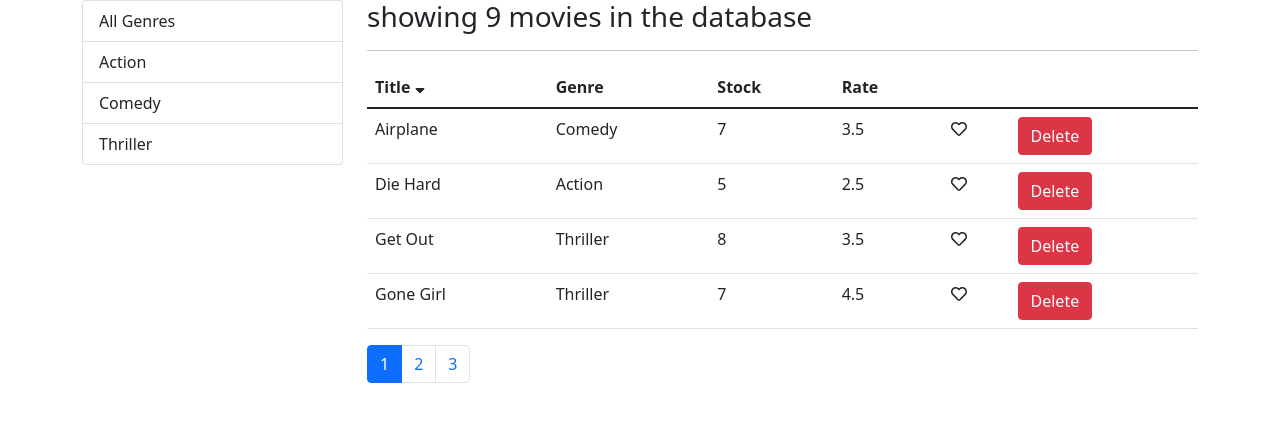
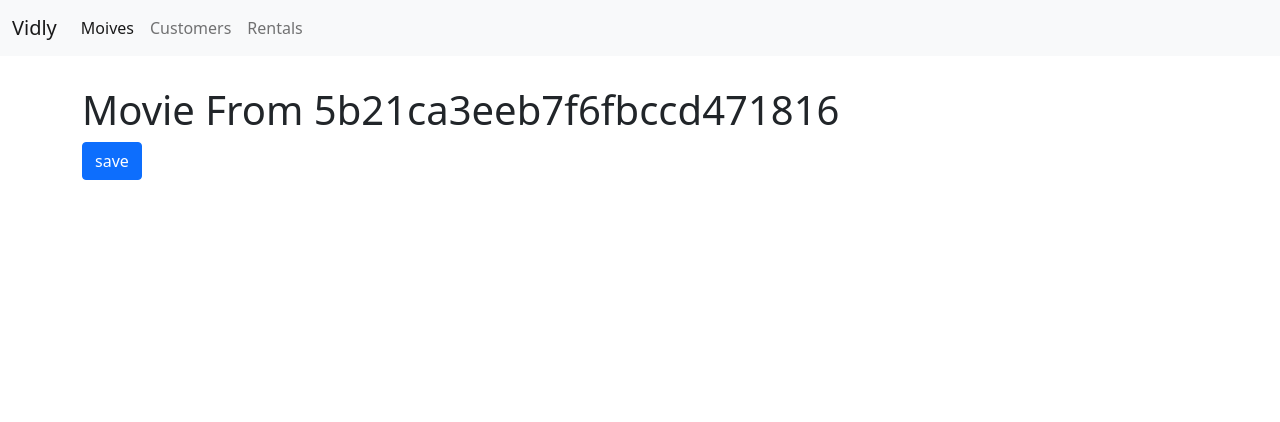
Before and after one commit to mohbayati/counter-app, a React (Create React App) app: page /movies/5b21ca3eeb7f6fbccd471816 in a window 1280 px wide. Shown: the top 422 px of the page. Built offline with nearby package versions, Linux system fonts and the light colour scheme.

Commit message:
add navigation and routing

```diff
--- a/package.json
+++ b/package.json
@@ -18,6 +18,7 @@
     "react": "^17.0.2",
     "react-bootstrap": "^2.0.3",
     "react-dom": "^17.0.2",
+    "react-router-dom": "^6.2.1",
     "react-scripts": "4.0.3",
     "web-vitals": "^1.1.2"
   },
--- a/src/App.js
+++ b/src/App.js
@@ -1,7 +1,14 @@
 import React from "react";
+import { BrowserRouter, Navigate, Route, Routes } from "react-router-dom";
 import "./App.css";
-import Counters from "./Components/counters";
-import Navbar from "./Components/Navbar";
+import BootsNavBar from "./Components/bootsNavBar";
+import Costomers from "./Components/costumers";
+import MovieForm from "./Components/movieForm";
+// import Counters from "./Components/counters";
+import Movies from "./Components/movies";
+// import Navbar from "./Components/Navbar";
+import NotFound from "./Components/not-Found";
+import Rentals from "./Components/rentals";
 
 class App extends React.Component {
   state = {
@@ -38,18 +45,30 @@ class App extends React.Component {
   render() {
     return (
       <React.Fragment>
-        <Navbar
+        <BrowserRouter>
+          {/* <Navbar
           totalCounter={this.state.counters.filter((c) => c.value > 0).length}
-        />
-        <main className="container">
-          <Counters
+        /> */}
+          <BootsNavBar />
+          <main className="container">
+            {/* <Counters
             onReset={this.handleReset}
             onDelete={this.handleDelete}
             onIncriment={this.handleIncriment}
             onDecriment={this.handleDecriment}
             counters={this.state.counters}
-          />
-        </main>
+          /> */}
+            <Routes>
+              <Route path="/movies" element={<Movies />} />
+              <Route path="/movies/:id" element={<MovieForm />} />
+              <Route path="/costumers" element={<Costomers />} />
+              <Route path="/rentals" element={<Rentals />} />
+              <Route path="/not-found" element={<NotFound />} />
+              <Route path="/" element={<Navigate to="/movies" />} />
+              <Route path="*" element={<Navigate to="/not-found   " />} />
+            </Routes>
+          </main>
+        </BrowserRouter>
       </React.Fragment>
     );
   }
--- /dev/null
+++ b/src/Components/bootsNavBar.jsx
@@ -0,0 +1,29 @@
+import React from "react";
+import { Link, NavLink } from "react-router-dom";
+
+const BootsNavBar = () => {
+  return (
+    <nav className="navbar navbar-expand-lg navbar-light bg-light">
+      <div className="container-fluid">
+        <Link className="navbar-brand" to="/">
+          Vidly
+        </Link>
+        <div className="collapse navbar-collapse" id="navbarNavAltMarkup">
+          <div className="navbar-nav">
+            <NavLink className="nav-link" aria-current="page" to="/movies">
+              Moives
+            </NavLink>
+            <NavLink className="nav-link" to="/costumers">
+              Customers
+            </NavLink>
+            <NavLink className="nav-link" to="/rentals">
+              Rentals
+            </NavLink>
+          </div>
+        </div>
+      </div>
+    </nav>
+  );
+};
+
+export default BootsNavBar;
--- /dev/null
+++ b/src/Components/costumers.jsx
@@ -0,0 +1,5 @@
+const Costomers = () => {
+  return <h1>Costomers</h1>;
+};
+
+export default Costomers;
--- /dev/null
+++ b/src/Components/movieForm.jsx
@@ -0,0 +1,17 @@
+import React from "react";
+import { useParams, useNavigate } from "react-router-dom";
+
+const MovieForm = () => {
+  const params = useParams();
+  const history = useNavigate();
+  return (
+    <div>
+      <h1>Movie From {params.id}</h1>
+      <button className="btn btn-primary" onClick={() => history("/movies")}>
+        save
+      </button>
+    </div>
+  );
+};
+
+export default MovieForm;
--- a/src/Components/moviesTable.jsx
+++ b/src/Components/moviesTable.jsx
@@ -1,10 +1,17 @@
 import React, { Component } from "react";
+import { Link } from "react-router-dom";
 import Like from "./common/like";
 import Table from "./common/table";
 
 class MoviesTable extends Component {
   columns = [
-    { path: "title", lable: "Title" },
+    {
+      path: "title",
+      lable: "Title",
+      content: (movie) => (
+        <Link to={`/movies/${movie._id}`}>{movie.title}</Link>
+      ),
+    },
     { path: "genre.name", lable: "Genre" },
     { path: "numberInStock", lable: "Stock" },
     { path: "dailyRentalRate", lable: "Rate" },
--- /dev/null
+++ b/src/Components/not-Found.jsx
@@ -0,0 +1,5 @@
+const NotFound = () => {
+  return <h1>Not-Found</h1>;
+};
+
+export default NotFound;
--- /dev/null
+++ b/src/Components/rentals.jsx
@@ -0,0 +1,5 @@
+const Rentals = () => {
+  return <h1>Rentals</h1>;
+};
+
+export default Rentals;
--- a/src/index.css
+++ b/src/index.css
@@ -1,13 +1,16 @@
 body {
   margin: 0;
-  font-family: -apple-system, BlinkMacSystemFont, 'Segoe UI', 'Roboto', 'Oxygen',
-    'Ubuntu', 'Cantarell', 'Fira Sans', 'Droid Sans', 'Helvetica Neue',
+  font-family: -apple-system, BlinkMacSystemFont, "Segoe UI", "Roboto", "Oxygen",
+    "Ubuntu", "Cantarell", "Fira Sans", "Droid Sans", "Helvetica Neue",
     sans-serif;
   -webkit-font-smoothing: antialiased;
   -moz-osx-font-smoothing: grayscale;
 }
 
 code {
-  font-family: source-code-pro, Menlo, Monaco, Consolas, 'Courier New',
+  font-family: source-code-pro, Menlo, Monaco, Consolas, "Courier New",
     monospace;
 }
+.navbar {
+  margin-bottom: 30px;
+}
--- a/src/index.js
+++ b/src/index.js
@@ -1,15 +1,15 @@
 import React from "react";
 import ReactDOM from "react-dom";
 import "./index.css";
-//import App from "./App";
+import App from "./App";
 //import Counters from "./Components/counters";
-import Movies from "./Components/movies";
+//import Movies from "./Components/movies";
 import reportWebVitals from "./reportWebVitals";
 import "bootstrap/dist/css/bootstrap.min.css";
 
 ReactDOM.render(
   <React.StrictMode>
-    <Movies />
+    <App />
   </React.StrictMode>,
   document.getElementById("root")
 );
```
Also changed, not shown: 1 other file (tests, documents, lock files or other folders).
